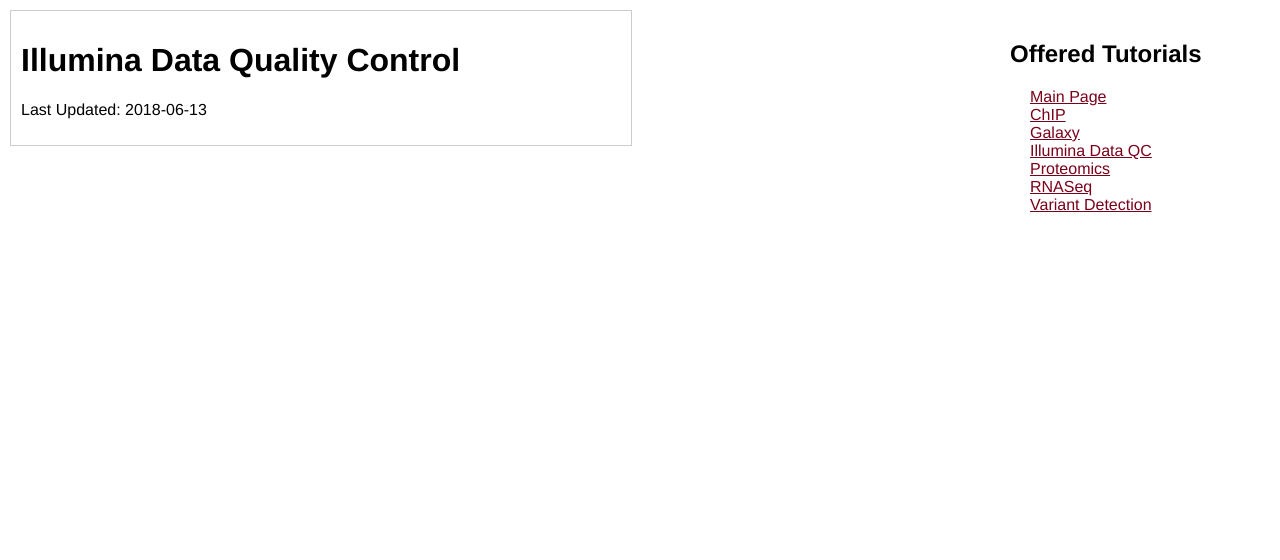
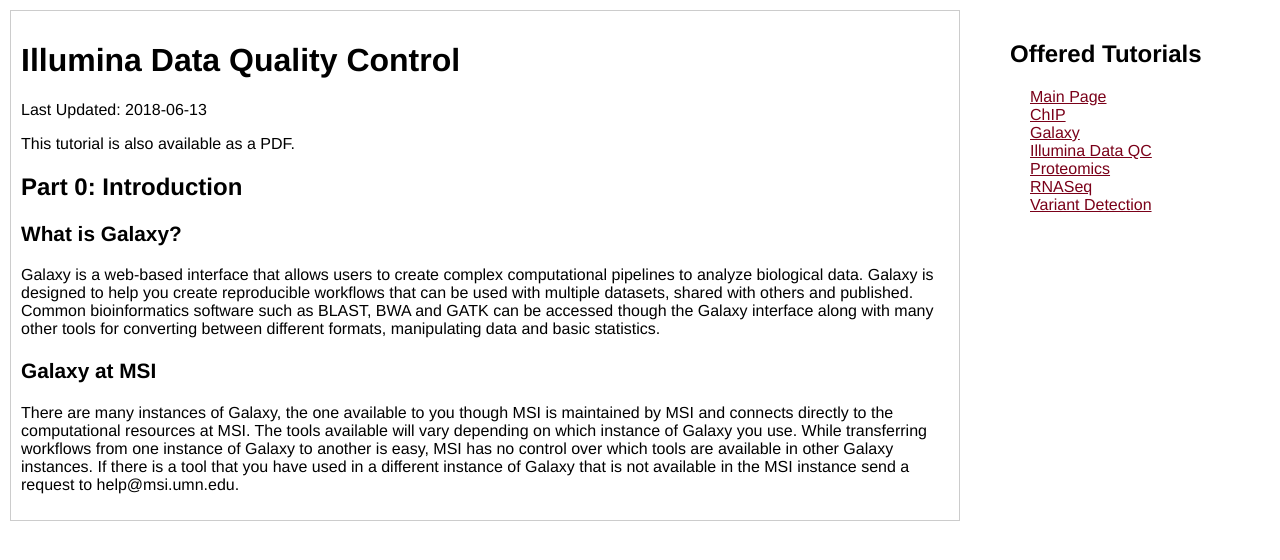
Before and after one commit to msi-ris/Tutorials, a Jekyll site: the page built from illumina_qc.md, in a window 1280 px wide. Shown: the top 560 px of the page. Built offline with Jekyll 4.4.1, drawn with Linux system fonts in a browser that asks for light colours.

Commit message:
Add some more to illumina

```diff
--- a/illumina_qc.md
+++ b/illumina_qc.md
@@ -8,3 +8,24 @@ updated: 2018-06-13
 
 # Illumina Data Quality Control
 Last Updated: {{page.updated}}
+
+This tutorial is also available as a PDF.
+
+## Part 0: Introduction
+### What is Galaxy?
+Galaxy is a web-based interface that allows users to create complex
+computational pipelines to analyze biological data. Galaxy is designed to help
+you create reproducible workflows that can be used with multiple datasets,
+shared with others and published. Common bioinformatics software such as BLAST,
+BWA and GATK can be accessed though the Galaxy interface along with many other
+tools for converting between different formats, manipulating data and basic
+statistics.
+
+### Galaxy at MSI
+There are many instances of Galaxy, the one available to you though MSI is
+maintained by MSI and connects directly to the computational resources at MSI.
+The tools available will vary depending on which instance of Galaxy you use.
+While transferring workflows from one instance of Galaxy to another is easy, MSI
+has no control over which tools are available in other Galaxy instances. If
+there is a tool that you have used in a different instance of Galaxy that is not
+available in the MSI instance send a request to help@msi.umn.edu.
```
